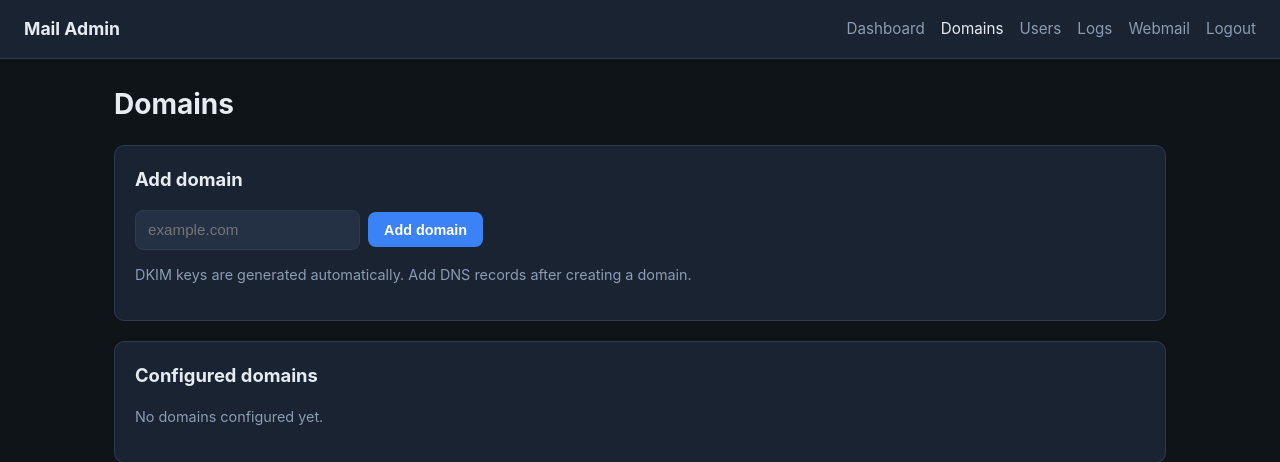
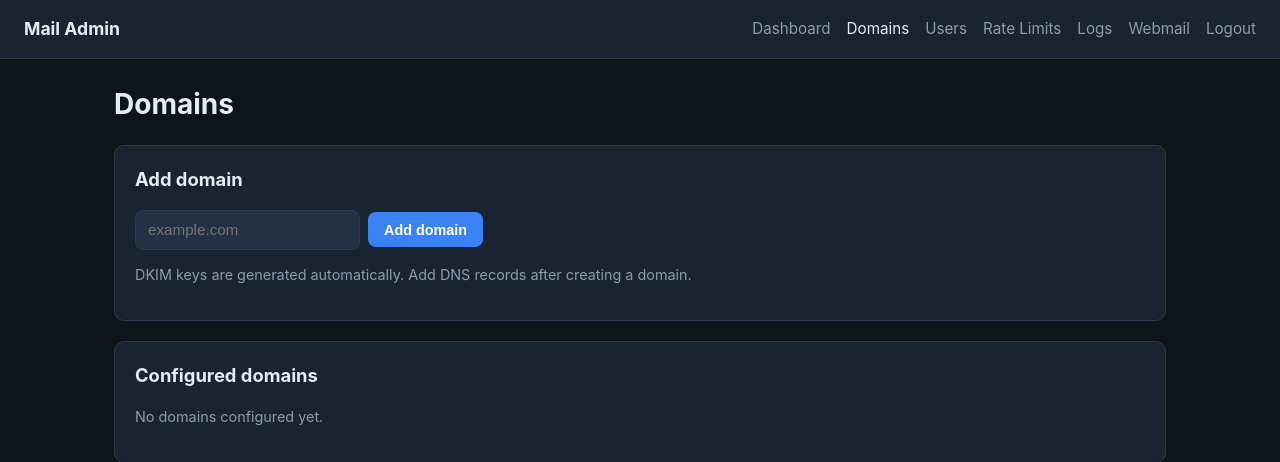
Before and after one commit to sameer392/exim-docker, a FastAPI app: template mailpanel/app/templates/domains.html in a window 1280 px wide. Shown: the top 462 px of the page. Run offline with FastAPI, Linux system fonts and the light colour scheme; the template is opened without the code that fills it, so the values that code supplies are empty.

Commit message:
Add rate limiting features for email accounts: implement per-account outbound rate limits in Exim configuration, enhance user management in the Mail Admin Panel to assign rate tiers, and update templates for user tier selection. Additionally, introduce new Docker operations for applying rate limits and ensure proper file permissions for rate configuration files.

```diff
--- a/mailpanel/app/config.py
+++ b/mailpanel/app/config.py
@@ -9,6 +9,11 @@ MAIL_DIR = DATA_DIR / "mail"
 PRIMARY_HOSTNAME_FILE = DATA_DIR / "exim" / "primary_hostname"
 QUALIFY_DOMAIN_FILE = DATA_DIR / "exim" / "qualify_domain"
 DKIM_SELECTOR_FILE = DATA_DIR / "exim" / "dkim_selector"
+RATE_TIERS_FILE = DATA_DIR / "exim" / "rate_tiers.json"
+RATE_ASSIGNMENTS_FILE = DATA_DIR / "exim" / "rate_assignments.json"
+RATE_10M_FILE = DATA_DIR / "exim" / "rate_10m"
+RATE_1H_FILE = DATA_DIR / "exim" / "rate_1h"
+RATE_1D_FILE = DATA_DIR / "exim" / "rate_1d"
 
 ADMIN_PASSWORD = os.getenv("ADMIN_PASSWORD", "ChangeAdminPass!")
 ADMIN_SECRET = os.getenv("ADMIN_SECRET", "change-me-in-production")
--- a/mailpanel/app/main.py
+++ b/mailpanel/app/main.py
@@ -8,7 +8,7 @@ from pathlib import Path
 
 from .auth import create_session_token, is_authenticated, verify_admin_password
 from .config import SESSION_COOKIE
-from .services import docker_ops, logs, mail
+from .services import docker_ops, logs, mail, rate_limits
 from .urls import webmail_url
 
 app = FastAPI(title="Mail Admin Panel", docs_url=None, redoc_url=None)
@@ -137,10 +137,12 @@ async def domains_delete(request: Request, domain: str = Form(...)):
 async def users_page(request: Request):
     if redirect := require_auth(request):
         return redirect
+    rate_limits.ensure_defaults()
     return render(
         request,
         "users.html",
-        users=mail.list_users(),
+        users=rate_limits.users_with_tiers(),
+        tiers=rate_limits.list_tiers(),
         domains=mail.list_domains(),
         message=request.query_params.get("msg"),
         error=request.query_params.get("error"),
@@ -153,6 +155,7 @@ async def users_add(
     email: str = Form(...),
     password: str = Form(...),
     confirm_password: str = Form(...),
+    tier_id: str = Form("level2"),
 ):
     if redirect := require_auth(request):
         return redirect
@@ -160,6 +163,7 @@ async def users_add(
         return RedirectResponse("/users?error=Passwords+do+not+match", status_code=303)
     try:
         mail.upsert_user(email, password)
+        rate_limits.set_user_tier(email, tier_id)
         docker_ops.restart_mail_services()
         return RedirectResponse(f"/users?msg=User+{email}+saved", status_code=303)
     except Exception as exc:
@@ -191,10 +195,68 @@ async def users_delete(request: Request, email: str = Form(...)):
         return redirect
     try:
         mail.delete_user(email)
+        rate_limits.remove_user_assignment(email)
+        rate_limits.sync_lookup_files()
         docker_ops.restart_mail_services()
         return RedirectResponse(f"/users?msg=User+{email}+deleted", status_code=303)
     except Exception as exc:
         return RedirectResponse(f"/users?error={quote(str(exc))}", status_code=303)
+
+
+@app.post("/users/tier")
+async def users_tier(
+    request: Request,
+    email: str = Form(...),
+    tier_id: str = Form(...),
+):
+    if redirect := require_auth(request):
+        return redirect
+    try:
+        rate_limits.set_user_tier(email, tier_id)
+        docker_ops.apply_rate_limits()
+        return RedirectResponse(f"/users?msg=Rate+limit+updated+for+{email}", status_code=303)
+    except Exception as exc:
+        return RedirectResponse(f"/users?error={quote(str(exc))}", status_code=303)
+
+
+@app.get("/rate-limits", response_class=HTMLResponse)
+async def rate_limits_page(request: Request):
+    if redirect := require_auth(request):
+        return redirect
+    rate_limits.ensure_defaults()
+    rate_limits.sync_lookup_files()
+    return render(
+        request,
+        "rate_limits.html",
+        tiers=rate_limits.list_tiers(),
+        users=rate_limits.users_with_tiers(),
+        message=request.query_params.get("msg"),
+        error=request.query_params.get("error"),
+    )
+
+
+@app.post("/rate-limits/save")
+async def rate_limits_save(request: Request):
+    if redirect := require_auth(request):
+        return redirect
+    form = await request.form()
+    try:
+        levels = []
+        for tier_id in rate_limits.TIER_ORDER:
+            levels.append(
+                {
+                    "id": tier_id,
+                    "name": form.get(f"tier_name_{tier_id}", tier_id),
+                    "per_10m": form.get(f"tier_10m_{tier_id}", "1"),
+                    "per_1h": form.get(f"tier_1h_{tier_id}", "1"),
+                    "per_1d": form.get(f"tier_1d_{tier_id}", "1"),
+                }
+            )
+        rate_limits.save_tiers(levels)
+        docker_ops.apply_rate_limits()
+        return RedirectResponse("/rate-limits?msg=Rate+limit+levels+saved", status_code=303)
+    except Exception as exc:
+        return RedirectResponse(f"/rate-limits?error={quote(str(exc))}", status_code=303)
 
 
 @app.post("/services/restart")
--- /dev/null
+++ b/mailpanel/app/services/rate_limits.py
@@ -0,0 +1,191 @@
+import json
+import os
+from pathlib import Path
+
+from ..config import (
+    RATE_10M_FILE,
+    RATE_1D_FILE,
+    RATE_1H_FILE,
+    RATE_ASSIGNMENTS_FILE,
+    RATE_TIERS_FILE,
+)
+from .mail import PASSWD_FILE, list_users
+
+DEFAULT_TIER_ID = "level2"
+
+DEFAULT_TIERS = {
+    "level1": {
+        "name": "Level 1 — Low",
+        "per_10m": 20,
+        "per_1h": 80,
+        "per_1d": 400,
+    },
+    "level2": {
+        "name": "Level 2 — Medium",
+        "per_10m": 50,
+        "per_1h": 200,
+        "per_1d": 1000,
+    },
+    "level3": {
+        "name": "Level 3 — High",
+        "per_10m": 150,
+        "per_1h": 750,
+        "per_1d": 5000,
+    },
+}
+
+TIER_ORDER = ["level1", "level2", "level3"]
+
+
+def _read_json(path: Path, default: dict) -> dict:
+    if not path.exists():
+        return default.copy()
+    try:
+        return json.loads(path.read_text())
+    except json.JSONDecodeError:
+        return default.copy()
+
+
+def _write_json(path: Path, data: dict) -> None:
+    path.parent.mkdir(parents=True, exist_ok=True)
+    path.write_text(json.dumps(data, indent=2) + "\n")
+    os.chmod(path, 0o644)
+
+
+def _write_lsearch(path: Path, lines: dict[str, int]) -> None:
+    path.parent.mkdir(parents=True, exist_ok=True)
+    content = "\n".join(f"{email}: {limit}" for email, limit in sorted(lines.items()))
+    path.write_text(content + ("\n" if content else ""))
+    os.chmod(path, 0o644)
+
+
+def ensure_defaults() -> None:
+    if not RATE_TIERS_FILE.exists():
+        _write_json(RATE_TIERS_FILE, DEFAULT_TIERS)
+    if not RATE_ASSIGNMENTS_FILE.exists():
+        _write_json(RATE_ASSIGNMENTS_FILE, {})
+
+
+def list_tiers() -> list[dict]:
+    ensure_defaults()
+    tiers = _read_json(RATE_TIERS_FILE, DEFAULT_TIERS)
+    result = []
+    for tier_id in TIER_ORDER:
+        tier = tiers.get(tier_id, DEFAULT_TIERS[tier_id])
+        result.append(
+            {
+                "id": tier_id,
+                "name": tier.get("name", tier_id),
+                "per_10m": int(tier.get("per_10m", 0)),
+                "per_1h": int(tier.get("per_1h", 0)),
+                "per_1d": int(tier.get("per_1d", 0)),
+            }
+        )
+    return result
+
+
+def get_tier_map() -> dict[str, dict]:
+    tiers = _read_json(RATE_TIERS_FILE, DEFAULT_TIERS)
+    return {tier_id: tiers.get(tier_id, DEFAULT_TIERS[tier_id]) for tier_id in TIER_ORDER}
+
+
+def save_tiers(levels: list[dict]) -> None:
+    tiers = {}
+    for item in levels:
+        tier_id = item["id"]
+        if tier_id not in TIER_ORDER:
+            continue
+        per_10m = int(item["per_10m"])
+        per_1h = int(item["per_1h"])
+        per_1d = int(item["per_1d"])
+        if min(per_10m, per_1h, per_1d) < 1:
+            raise ValueError("Rate limits must be at least 1")
+        if not (per_10m <= per_1h <= per_1d):
+            raise ValueError("Limits must increase: 10 min ≤ 1 hour ≤ 1 day")
+        tiers[tier_id] = {
+            "name": item.get("name", tier_id).strip() or tier_id,
+            "per_10m": per_10m,
+            "per_1h": per_1h,
+            "per_1d": per_1d,
+        }
+    _write_json(RATE_TIERS_FILE, tiers)
+    sync_lookup_files()
+
+
+def list_assignments() -> dict[str, str]:
+    assignments = _read_json(RATE_ASSIGNMENTS_FILE, {})
+    return {email: tier for email, tier in assignments.items() if tier in TIER_ORDER}
+
+
+def get_user_tier(email: str) -> str:
+    assignments = list_assignments()
+    return assignments.get(email.strip().lower(), DEFAULT_TIER_ID)
+
+
+def set_user_tier(email: str, tier_id: str) -> None:
+    email = email.strip().lower()
+    if tier_id not in TIER_ORDER:
+        raise ValueError("Invalid rate limit level")
+    users = {u["email"] for u in list_users()}
+    if email not in users:
+        raise ValueError("User not found")
+    assignments = list_assignments()
+    assignments[email] = tier_id
+    _write_json(RATE_ASSIGNMENTS_FILE, assignments)
+    sync_lookup_files()
+
+
+def remove_user_assignment(email: str) -> None:
+    assignments = list_assignments()
+    assignments.pop(email.strip().lower(), None)
+    _write_json(RATE_ASSIGNMENTS_FILE, assignments)
+    sync_lookup_files()
+
+
+def sync_lookup_files() -> None:
+    tiers = get_tier_map()
+    assignments = list_assignments()
+    limits_10m: dict[str, int] = {}
+    limits_1h: dict[str, int] = {}
+    limits_1d: dict[str, int] = {}
+
+    emails = set()
+    if PASSWD_FILE.exists():
+        for line in PASSWD_FILE.read_text().splitlines():
+            if ":" in line:
+                emails.add(line.split(":", 1)[0].strip().lower())
+
+    for email in sorted(emails):
+        tier_id = assignments.get(email, DEFAULT_TIER_ID)
+        tier = tiers.get(tier_id, DEFAULT_TIERS[DEFAULT_TIER_ID])
+        limits_10m[email] = int(tier["per_10m"])
+        limits_1h[email] = int(tier["per_1h"])
+        limits_1d[email] = int(tier["per_1d"])
+
+    _write_lsearch(RATE_10M_FILE, limits_10m)
+    _write_lsearch(RATE_1H_FILE, limits_1h)
+    _write_lsearch(RATE_1D_FILE, limits_1d)
+
+
+def users_with_tiers() -> list[dict]:
+    ensure_defaults()
+    sync_lookup_files()
+    tier_map = get_tier_map()
+    assignments = list_assignments()
+    users = []
+    for user in list_users():
+        tier_id = assignments.get(user["email"], DEFAULT_TIER_ID)
+        tier = tier_map.get(tier_id, DEFAULT_TIERS[DEFAULT_TIER_ID])
+        users.append(
+            {
+                **user,
+                "tier_id": tier_id,
+                "tier_name": tier.get("name", tier_id),
+                "limits": {
+                    "per_10m": tier.get("per_10m"),
+                    "per_1h": tier.get("per_1h"),
+                    "per_1d": tier.get("per_1d"),
+                },
+            }
+        )
+    return users
--- a/mailpanel/app/static/style.css
+++ b/mailpanel/app/static/style.css
@@ -222,7 +222,8 @@ code {
 }
 .log-filters label { margin: 0; }
 .log-filters select,
-.log-filters input[type="text"] {
+.log-filters input[type="text"],
+select {
   width: auto;
   min-width: 120px;
   padding: 0.55rem 0.7rem;
@@ -230,6 +231,11 @@ code {
   border: 1px solid var(--border);
   background: var(--surface2);
   color: var(--text);
+}
+.log-filters select,
+.log-filters input[type="text"] {
+  width: auto;
+  min-width: 120px;
 }
 .log-meta { margin-bottom: 0.75rem; font-size: 0.85rem; }
 .log-viewer {
--- a/mailpanel/app/templates/base.html
+++ b/mailpanel/app/templates/base.html
@@ -14,6 +14,7 @@
       <a href="/" class="{% if active == 'dashboard' %}active{% endif %}">Dashboard</a>
       <a href="/domains" class="{% if active == 'domains' %}active{% endif %}">Domains</a>
       <a href="/users" class="{% if active == 'users' %}active{% endif %}">Users</a>
+      <a href="/rate-limits" class="{% if active == 'rate_limits' %}active{% endif %}">Rate Limits</a>
       <a href="/logs" class="{% if active == 'logs' %}active{% endif %}">Logs</a>
       <a href="{{ webmail_url }}" target="_blank" rel="noopener">Webmail</a>
       <a href="/logout">Logout</a>
```
Also changed, not shown: mailpanel/app/services/docker_ops.py (+19 -0 lines), mailpanel/app/templates/rate_limits.html (added, +67 -0 lines), mailpanel/app/templates/users.html (+23 -0 lines), 2 other files.
